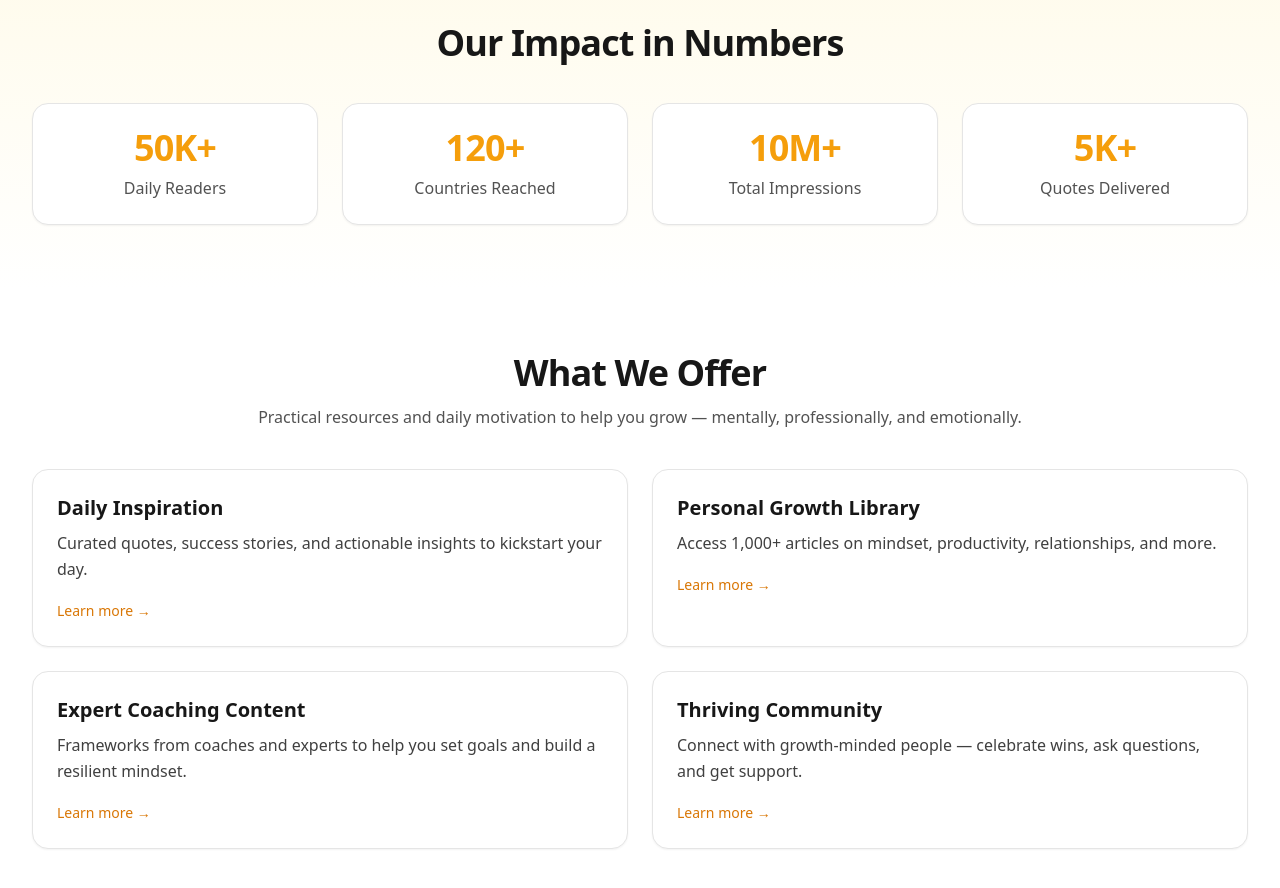
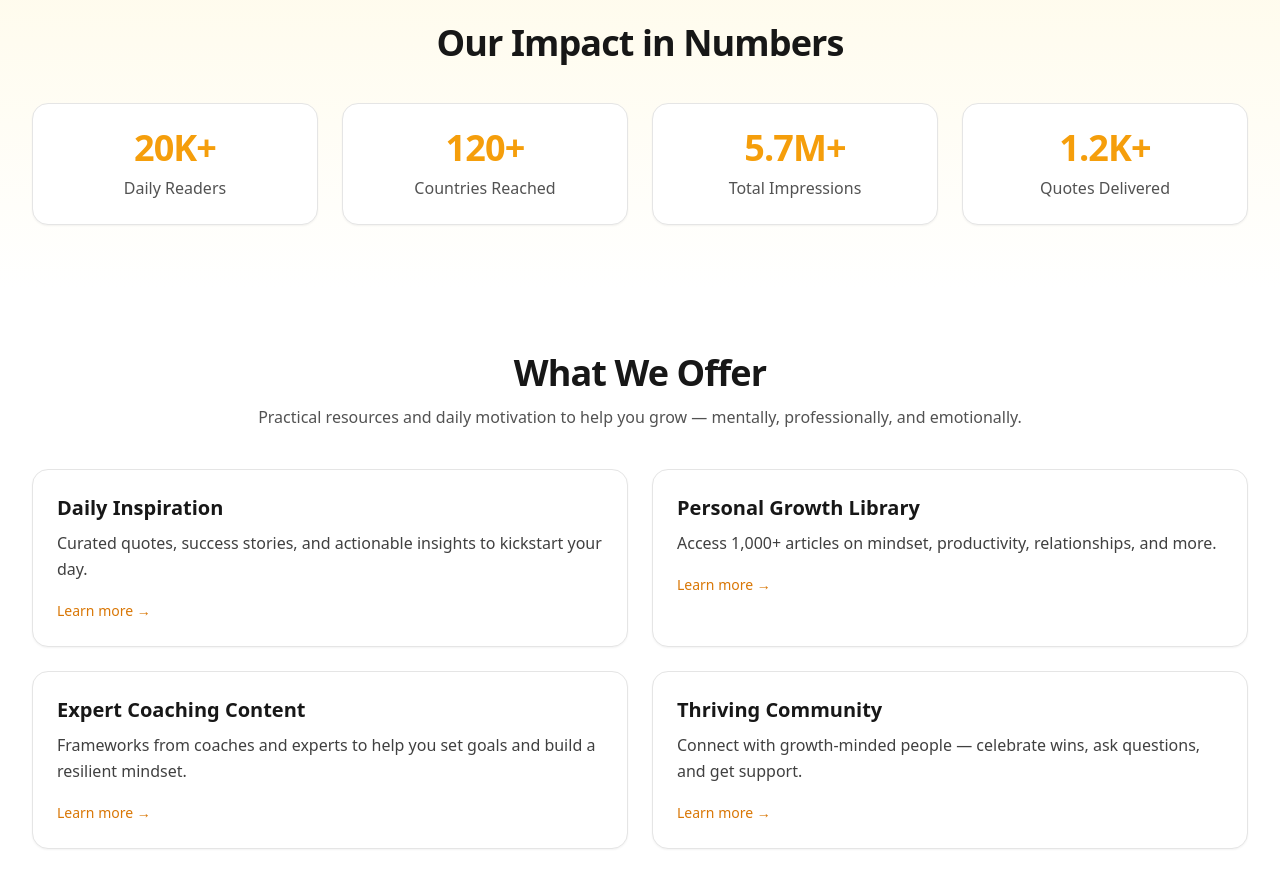
Before and after one commit to Kunalkumarxyz/echowritings-frontend, a React (Vite) app: page / in a window 1280 px wide. Shown: the part 1220-2108 px from the top of the page. Built offline with nearby package versions, Linux system fonts and the light colour scheme; no server answers.

Commit message:
Update stats values in Stats component

```diff
--- a/src/components/Stats.jsx
+++ b/src/components/Stats.jsx
@@ -2,10 +2,10 @@
 
 export default function Stats() {
   const items = [
-    { value: "50K+", label: "Daily Readers" },
+    { value: "20K+", label: "Daily Readers" },
     { value: "120+", label: "Countries Reached" },
-    { value: "10M+", label: "Total Impressions" },
-    { value: "5K+", label: "Quotes Delivered" }
+    { value: "5.7M+", label: "Total Impressions" },
+    { value: "1.2K+", label: "Quotes Delivered" }
   ];
 
   return (
```
